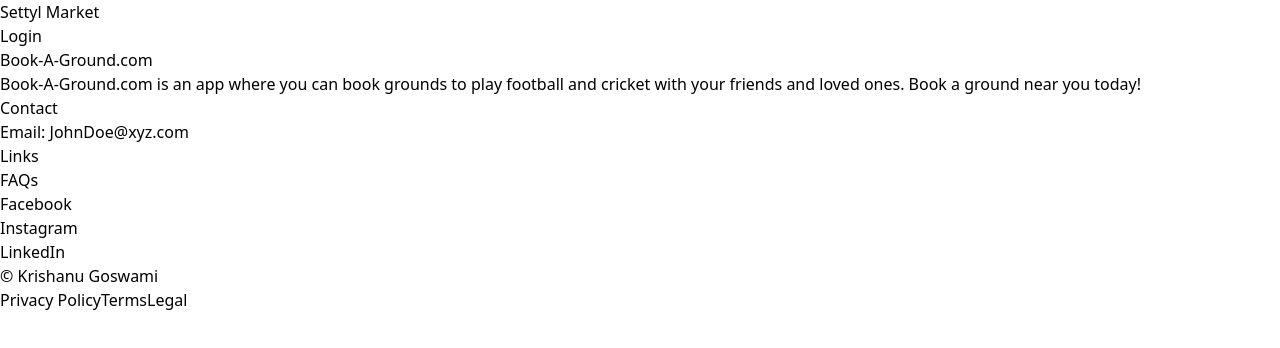
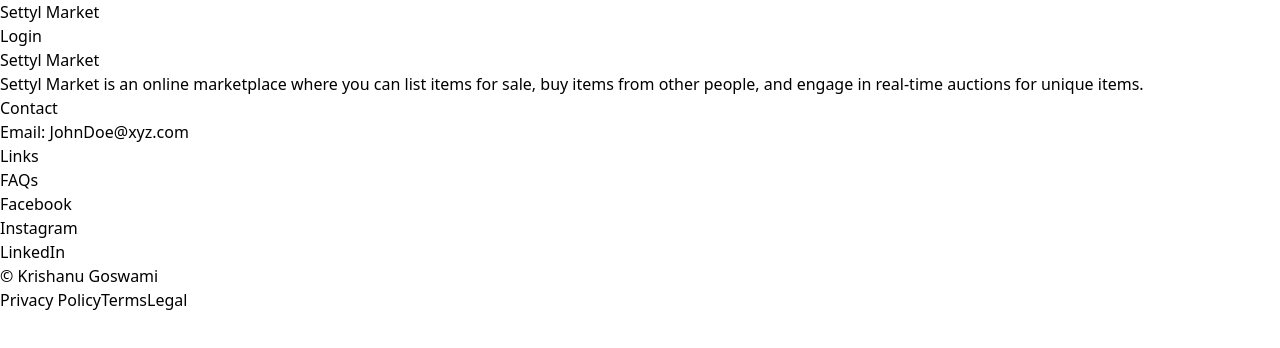
Before and after one commit to krisgoswami/online-marketplace, a React (Vite) app in the folder client/: page /grounds in a window 1280 px wide. Shown: the top 348 px of the page. Built offline with nearby package versions, Linux system fonts and the light colour scheme.

Commit message:
made changes

```diff
--- a/client/src/App.jsx
+++ b/client/src/App.jsx
@@ -8,6 +8,8 @@
 import ShowNavbar from './components/ShowNavbar';
 import Home from './pages/Home';
 import Footer from './components/Footer';
+import CreateItem from './pages/CreateItem';
+import Items from './pages/Items';
 
 function App() {
 
@@ -23,7 +25,8 @@
           <Routes>
             <Route path="/" exact element={<Home />} />
             <Route path="/login" element={<Auth />} />
-            {/* <Route path="/ground/:id" element={<GroundDetails />} /> */}
+            <Route path="/create-item" element={<CreateItem />} />
+            <Route path="/items" element={<Items />} />
             {/* <Route path="/bookings" element={<Bookings />} /> */}
             {/* <Route path="/grounds" element={<Grounds />} /> */}
           </Routes>
--- a/client/src/components/Footer.jsx
+++ b/client/src/components/Footer.jsx
@@ -5,8 +5,8 @@
         <div>
             <div className='flex flex-col lg:flex-row bg-teal-500 lg:h-60'>
                 <div className='lg:w-1/2 ml-5 lg:ml-12 mt-5 lg:mt-10'>
-                    <p className='text-white text-2xl font-bold mb-3'>Book-A-Ground.com</p>
-                    <p className='text-white mb-5 w-96 lg:w-1/2 text-justify'>Book-A-Ground.com is an app where you can book grounds to play football and cricket with your friends and loved ones. Book a ground near you today! </p>
+                    <p className='text-white text-2xl font-bold mb-3'>Settyl Market</p>
+                    <p className='text-white mb-5 w-96 lg:w-1/2 text-justify'>Settyl Market is an online marketplace where you can list items for sale, buy items from other people, and engage in real-time auctions for unique items. </p>
                 </div>
                 <div className='lg:w-1/4 mx-5 lg:ml-48 mt-5 lg:mt-10'>
                     <p className='text-white text-lg font-bold mb-3'>Contact</p>
@@ -21,7 +21,7 @@
                 </div>
             </div>
 
-            <div className='bg-teal-700 py-4 flex flex-col lg:flex-row items-center justify-between border-t border-gray-400'>
+            <div className='bg-teal-700 py-4 flex flex-col lg:flex-row items-center justify-between'>
                 <p className='text-white font-semibold lg:ml-10'> &#169; Krishanu Goswami</p>
                 <div className='flex gap-2 lg:mr-10 lg:gap-10'>
                     <a href='#' className='text-white font-medium'>Privacy Policy</a>
--- a/client/src/components/Navbar.jsx
+++ b/client/src/components/Navbar.jsx
@@ -34,7 +34,7 @@
     }
 
     return (
-        <nav className="bg-teal-500 p-4">
+        <nav className="bg-teal-700 p-4">
             <div className="container mx-auto">
                 <div className="flex justify-between items-center">
                     <div className="text-white font-bold text-xl cursor-pointer" onClick={() => { navigate('/') }}>Settyl Market</div>
@@ -68,8 +68,8 @@
 
                                     <div
                                         className="invisible absolute z-50 flex w-full flex-col rounded-md bg-teal-100 py-1 px-4 text-gray-800 shadow-xl group-hover:visible">
-                                        <a className="my-2 block border-b border-black py-1 font-semibold text-teal-600 hover:text-teal-950 md:mx-2" onClick={() => { navigate('/bookings') }}>
-                                            Bookings
+                                        <a className="my-2 block border-b border-black py-1 font-semibold text-teal-600 hover:text-teal-950 md:mx-2" onClick={() => { navigate('/create-item') }}>
+                                            Create an item to sell
                                         </a>
                                         <a className="my-2 block border-b border-black py-1 font-semibold text-teal-600 hover:text-teal-950 md:mx-2" onClick={handleLogout}>
                                             Logout
```
